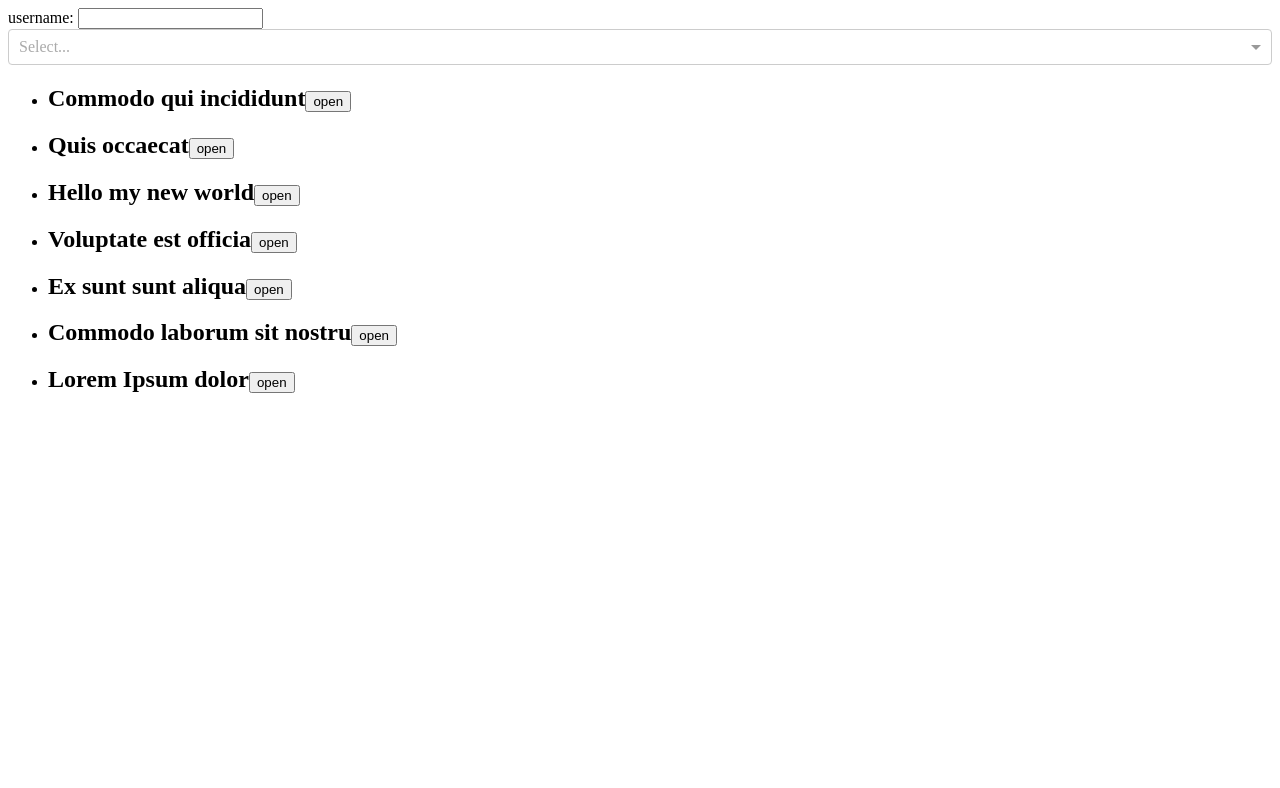
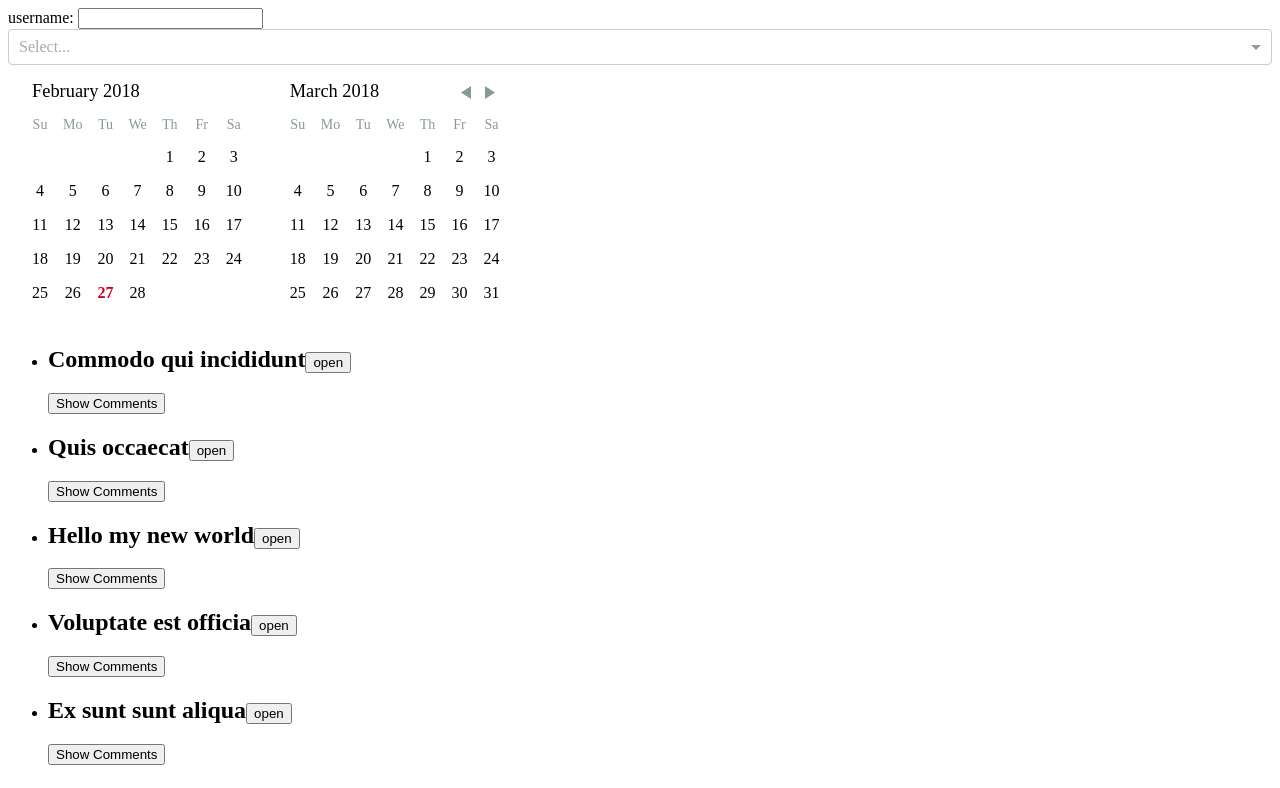
Before and after one commit to romabelka/basic-react-1902, a React (Create React App) app: page / in a window 1280 px wide. Shown: the top 788 px of the page. Built offline with nearby package versions, Linux system fonts and the light colour scheme.

Commit message:
add calendar and comments using decorator

```diff
--- a/package.json
+++ b/package.json
@@ -5,6 +5,7 @@
   "dependencies": {
     "prop-types": "^15.6.0",
     "react": "^16.2.0",
+    "react-day-picker": "^7.0.7",
     "react-dom": "^16.2.0",
     "react-scripts": "1.1.1",
     "react-select": "^1.2.1"
--- a/src/App.js
+++ b/src/App.js
@@ -4,6 +4,7 @@ import ArticleList from './components/article-list'
 import Chart from './components/chart'
 import UserForm from './components/user-form'
 import Select from 'react-select'
+import Calendar from './components/Calendar/calendar';
 import 'react-select/dist/react-select.css'
 
 class App extends Component {
@@ -25,6 +26,7 @@ class App extends Component {
             <div>
                 <UserForm />
                 <Select options = {options} value = {this.state.selected} onChange = {this.handleSelect} multi/>
+                <Calendar/>
                 <ArticleList articles = {articles} ref = {this.setListRef}/>
                 <Chart articles = {articles}/>
             </div>
--- /dev/null
+++ b/src/components/Calendar/calendar.js
@@ -0,0 +1,95 @@
+import React from 'react';
+import PropTypes from 'prop-types';
+import DayPicker, {DateUtils} from 'react-day-picker';
+import 'react-day-picker/lib/style.css';
+
+export default class Calendar extends React.Component {
+    static defaultProps = {
+        numberOfMonths: 2
+    };
+
+    static propTypes = {
+        numberOfMonths: PropTypes.number.isRequired
+    }
+
+    state = {
+        from: null,
+        to: null,
+        enteredTo: null
+    }
+
+    isSelectingFirstDay = (from, to, day) => {
+        const isBeforeFirstDay = from && DateUtils.isDayBefore(day, from),
+            isRangeSelected = from && to;
+        return !from || isBeforeFirstDay || isRangeSelected;
+    }
+
+    handleResetClick = () => {
+        this.setState({
+            from: null,
+            to: null,
+            enteredTo: null
+        })
+    }
+
+    handleDayClick = day => {
+        const { from, to } = this.state;
+        if (from && to && day >= from && day <= to) {
+            this.handleResetClick();
+            return;
+        }
+
+        if (this.isSelectingFirstDay(from, to, day)) {
+            this.setState({
+                from: day,
+                to: null,
+                enteredTo: null
+            });
+        } else {
+            this.setState({
+                to: day,
+                enteredTo: day
+            });
+        }
+    }
+
+    handleDayMouseEnter = day => {
+        const { from, to } = this.state;
+
+        if (!this.isSelectingFirstDay(from, to, day)) {
+            this.setState({
+                enteredTo: day,
+            });
+        }
+    }
+
+    render() {
+        const {numberOfMonths} = this.props,
+            {from, to, enteredTo} = this.state,
+            modifiers = {start: from, end: enteredTo},
+            disabledDays = { before: from },
+            selectedDays = [from, { from, to: enteredTo }]
+
+        return (
+            <div>
+                { from && to &&
+                    <div style={{
+                        textAlign: 'center',
+                        fontSize: '21px',
+                        color: '#FF7F00'
+                    }}>
+                        Range: {`${from.toLocaleDateString()} - ${to.toLocaleDateString()}`}
+                    </div>
+                }
+                <DayPicker
+                    numberOfMonths={numberOfMonths}
+                    fromMonth={from}
+                    modifiers={modifiers}
+                    selectedDays={selectedDays}
+                    disabledDays={disabledDays}
+                    onDayClick={this.handleDayClick}
+                    onDayMouseEnter={this.handleDayMouseEnter}/>
+            </div>
+        );
+    }
+}
--- a/src/components/article.js
+++ b/src/components/article.js
@@ -1,26 +1,28 @@
 import React, {PureComponent} from 'react'
 import PropTypes from 'prop-types'
+import CommentsList from './comments-list';
 
 class Article extends PureComponent {
     render() {
-        const { isOpen, article, onButtonClick } = this.props
+        const { isOpen, article: {id, title, text, comments}, onButtonClick } = this.props
         console.log('---', 1)
         return (
             <div>
                 <h2>
-                    {article.title}
-                    <button onClick={() => onButtonClick(article.id)}>{isOpen ? 'close' : 'open'}</button>
+                    {title}
+                    <button onClick={() => onButtonClick(id)}>{isOpen ? 'close' : 'open'}</button>
                 </h2>
-                {isOpen && getBody(article)}
+                {isOpen && getBody(text)}
+                <CommentsList comments={comments}/>
             </div>
         )
     }
 }
 
-function getBody(article) {
+function getBody(text) {
     return (
         <section>
-            {article.text}
+            {text}
         </section>
     )
 }
--- /dev/null
+++ b/src/components/comments-list.js
@@ -0,0 +1,30 @@
+import React from 'react'
+import PropTypes from 'prop-types';
+import toggleComponent from '../decorators/toggle-component'
+
+const CommentsList = ({comments}) => {
+    return (
+        <div>
+            Comments:
+            <ul style={{listStyleType: 'none'}}>
+                {
+                    comments.map(({id, user, text}) => (
+                        <li key={id}>
+                            <h1 style={{fontSize: '14px'}}>{user}</h1>
+                            <div>{text}</div>
+                        </li>
+                    ))
+                }
+            </ul>
+      </div>
+    );
+}
+
+CommentsList.propTypes = {
+    comments: PropTypes.array.isRequired
+}
+
+export default toggleComponent(CommentsList, {
+    openButton: 'Show Comments',
+    closeButton: 'Hide Comments'
+});
--- /dev/null
+++ b/src/decorators/toggle-component.js
@@ -0,0 +1,27 @@
+import React from 'react';
+
+export default (ToggledComponent, buttonTexts) => class ToggleComponent extends React.Component {
+    state = {
+        showComponent: false
+    }
+
+    toggleVisible = () => {
+        this.setState(prevState => ({
+            showComponent: !prevState.showComponent
+        }));
+    }
+
+    render() {
+        const {showComponent} = this.state,
+             {openButton, closeButton} = buttonTexts,
+            open = openButton || 'Open',
+            close = closeButton || 'Close'
+
+        return (
+            <div>
+                <button onClick={this.toggleVisible}>{showComponent ? close : open}</button>
+                {showComponent &&  <ToggledComponent {...this.props}/>}
+            </div>
+        );
+    }
+}
```
Also changed, not shown: 1 other file (tests, documents, lock files or other folders).
